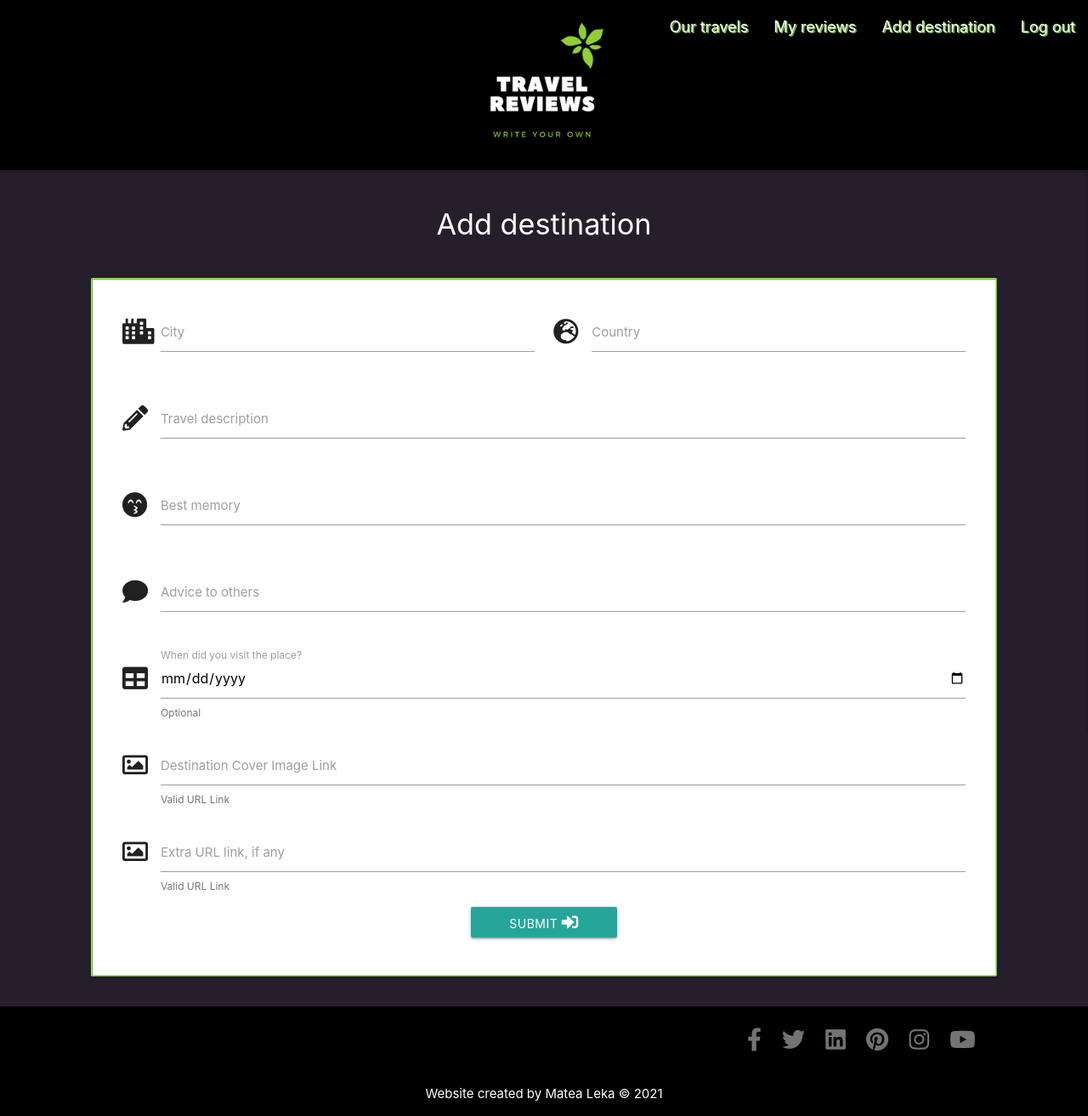
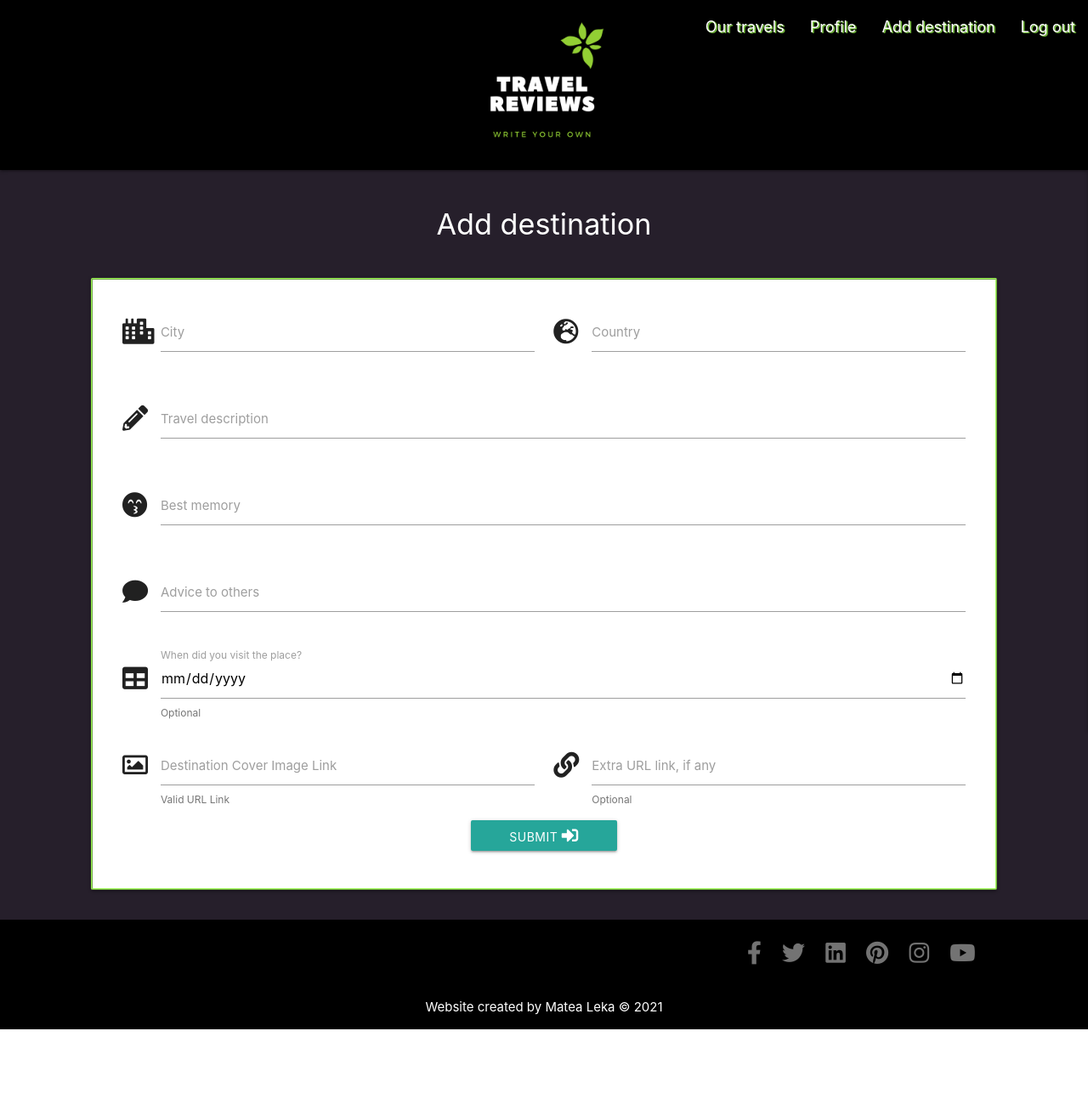
Before and after one commit to GilleM/Travel-reviews, a Flask app: page /add_destination in a window 1280 px wide. Shown: the whole page at 85% size. After the commit the page ends 1211 px from the top, so only its background shows below. Run offline with Flask 2, Linux system fonts and the light colour scheme; the visitor is signed in with stand-in values (Sample User, id 1); some libraries are stand-ins or nearby versions.

```diff
--- a/app.py
+++ b/app.py
@@ -20,18 +20,21 @@ mongo = PyMongo(app)
 
 @app.route("/")
 
+# GET DESTINATION
 @app.route("/get_destination")
 def get_destination():
     destinations = mongo.db.destinations.find()
     return render_template("destinations.html", destinations=destinations)
 
+
+# SEARCH
 @app.route("/search", methods=["GET", "POST"])
 def search():
     query = request.form.get("query")
     destinations = mongo.db.destinations.find({"$text": {"$search": query}})
     return render_template("destinations.html", destinations=destinations)
 
-
+# REGISTER
 @app.route("/sign_up", methods=["GET", "POST"])
 def sign_up():
     if request.method == "POST":
@@ -55,13 +58,7 @@ def sign_up():
 
     return render_template("sign_up.html")
 
-
-@app.route('/terms_and_conditions')
-def terms_and_conditions():
-
-    return render_template("terms_and_conditions.html")
-
-
+# LOGIN
 @app.route("/login", methods=["GET", "POST"])
 def login():
     if request.method == "POST":
@@ -89,6 +86,7 @@ def login():
 
     return render_template("login.html")
 
+# PROFILE
 @app.route("/profile/<username>", methods=["GET", "POST"])
 def profile(username):
     # grab the session user's username from db
@@ -100,7 +98,7 @@ def profile(username):
 
     return redirect(url_for("login"))
 
-
+# LOGOUT
 @app.route("/logout")
 def logout():
     # remove user from session cookie
@@ -108,6 +106,7 @@ def logout():
     session.pop("user")
     return redirect(url_for("login"))
 
+# ADD DESTINATION
 @app.route("/add_destination", methods=["GET", "POST"])
 def add_destination():
     if request.method == "POST":
@@ -129,6 +128,8 @@ def add_destination():
 
     return render_template("add_destination.html")
 
+
+# EDIT DESTINATION
 @app.route("/edit_destination/<place_id>", methods=["GET", "POST"])
 def edit_destination(place_id):
     if request.method == "POST":
@@ -149,12 +150,19 @@ def edit_destination(place_id):
     place = mongo.db.destinations.find_one({"_id": ObjectId(place_id)})
     return render_template("edit_destination.html", place=place)
 
+# DELETE DESTINATION
 @app.route("/delete_destination/<place_id>")
 def delete_destination(place_id):
     mongo.db.destinations.remove({"_id": ObjectId(place_id)})
     flash("Destination Successfully Deleted")
     return redirect(url_for("get_destination"))
 
+# TERMS AND CONDITIONS
+@app.route('/terms_and_conditions')
+def terms_and_conditions():
+
+    return render_template("terms_and_conditions.html")
+
 if __name__ == "__main__":
     app.run(host=os.environ.get("IP"),
             port=int(os.environ.get("PORT")),
--- a/templates/add_destination.html
+++ b/templates/add_destination.html
@@ -51,18 +51,18 @@
                 <span class="helper-text" data-error data-success>Optional</span>
             </div>
             <!-- Destination image url link -->
-            <div class="input-field col s12">
+            <div class="input-field col s6">
                 <i class="far fa-image prefix"></i>
                 <input id="destination_image_url" name="destination_image_url" type="text" class="validate" minlength="5" maxlength="150" pattern="^(?:http(s)?:\/\/)?[\w.-]+(?:\.[\w\.-]+)+[\w\-\._~:/?#[\]@!\$&'\(\)\*\+,;=.]+$" required>
                 <label for="destination_image_url">Destination Cover Image Link</label>
                 <span class="helper-text" data-error="Please insert Valid URL Link">Valid URL Link</span>
             </div>
             <!-- Extra url link -->
-            <div class="input-field col s12">
-                <i class="far fa-image prefix"></i>
+            <div class="input-field col s6">
+                <i class="fas fa-link prefix"></i>
                 <input id="extra_url" name="extra_url" type="text" class="validate" minlength="5" maxlength="150" pattern="^(?:http(s)?:\/\/)?[\w.-]+(?:\.[\w\.-]+)+[\w\-\._~:/?#[\]@!\$&'\(\)\*\+,;=.]+$">
                 <label for="extra_url">Extra URL link, if any</label>
-                <span class="helper-text" data-error="Please insert Valid URL Link">Valid URL Link</span>
+                <span class="helper-text" data-error="Please insert Valid URL Link">Optional</span>
             </div>
             <!-- Submit button -->
             <div class="row">
--- a/templates/base.html
+++ b/templates/base.html
@@ -22,7 +22,7 @@
             <ul class="right hide-on-med-and-down nav-text">
                 <li><a href="{{ url_for('get_destination') }}">Our travels</a></li>
                 {% if session.user %}
-                <li><a href="{{ url_for('get_destination', username=session['user']) }}">My reviews</a></li>
+                <li><a href="{{ url_for('profile', username=session['user']) }}">Profile</a></li>
                 <li><a href="{{ url_for('add_destination') }}">Add destination</a></li>
                 <li><a href="{{ url_for('logout') }}">Log out</a></li>
                 {% else %}
--- a/templates/my_reviews.html
+++ b/templates/profile.html
@@ -5,7 +5,8 @@
       <div class="col s12 m8 offset-m2">
           <div class="card-panel">
               <h3 class="center-align light-blue-text text-darken-4">
-                  {{ username }}'s Profile
+                  {{ username }}'s Profile</a>
+                  <a class="btn btn-large teal" href="{{ url_for('add_destination') }}">My Destinations <i class="fas fa-map-marker-alt"></i></a>
               </h3>
           </div>
       </div>
@@ -54,6 +55,4 @@
       </div>
       {% endfor %}
   </div>
-
-
   {% endblock %}
```
Also changed, not shown: templates/edit_destination.html (+4 -4 lines), README.md, wireframes/proba.jpg (added).
